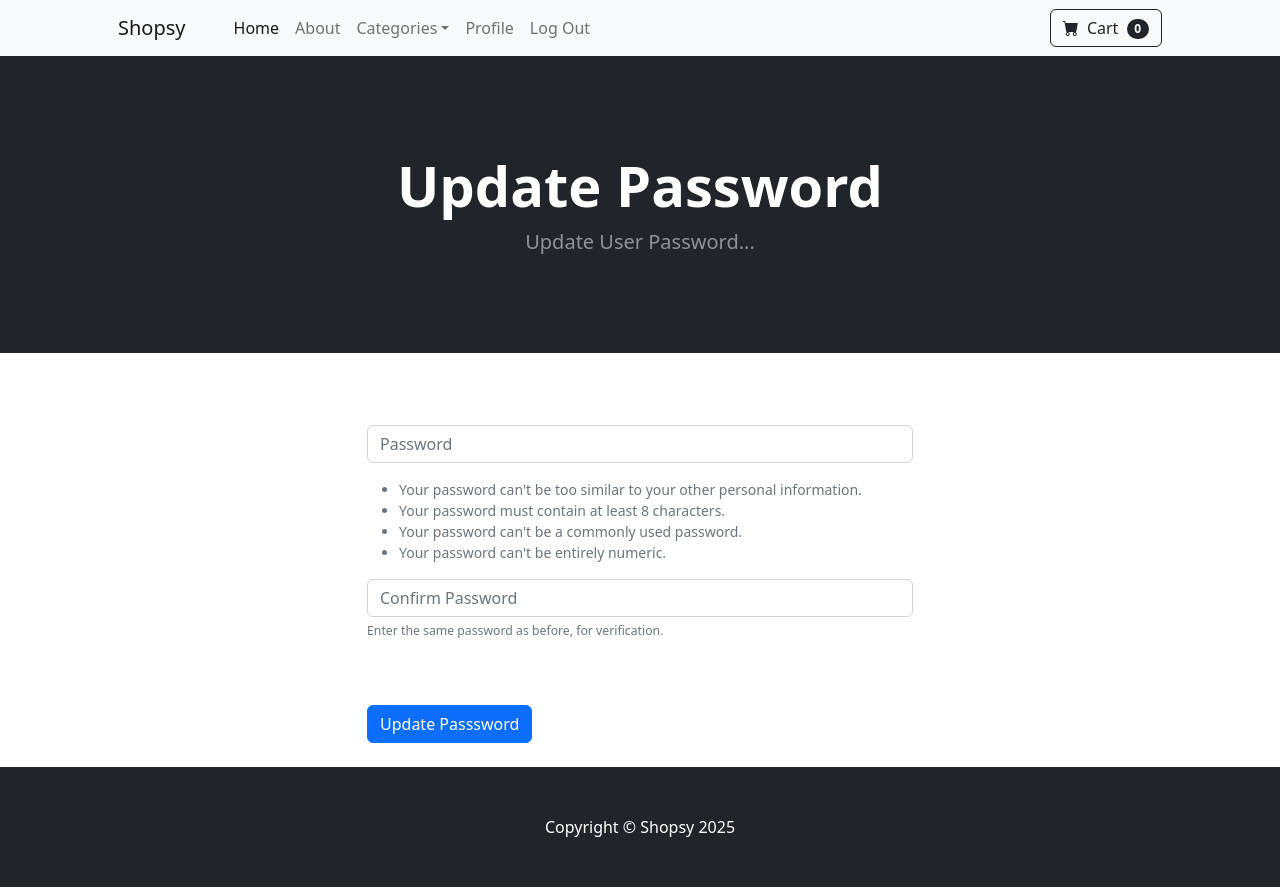
After one commit to BHARATH-16-04-2001/Ecommerce, a Django app: page /update_password/ in a window 1280 px wide. The commit adds this page. Run offline with Django 5.2, Linux system fonts and the light colour scheme; a user stored in the database is signed in; some libraries are stand-ins or nearby versions.

Commit message:
added update user profile and password  functionality

```diff
--- a/ecommerce/store/forms.py
+++ b/ecommerce/store/forms.py
@@ -1,6 +1,6 @@
 #for register page
 from django.contrib.auth.models import User
-from django.contrib.auth.forms import UserCreationForm
+from django.contrib.auth.forms import UserCreationForm, UserChangeForm, SetPasswordForm
 from django import forms
 
 class SignUpForm(UserCreationForm):
@@ -29,3 +29,44 @@ class SignUpForm(UserCreationForm):
 		self.fields['password2'].widget.attrs['placeholder'] = 'Confirm Password'
 		self.fields['password2'].label = ''
 		self.fields['password2'].help_text = '<span class="form-text text-muted"><small>Enter the same password as before, for verification.</small></span>'
+
+
+class UpdateProfileForm(UserChangeForm):
+		# to hide password stuff
+		password = None
+		email = forms.EmailField(label="", widget=forms.TextInput(attrs={'class':'form-control', 'placeholder':'Email Address'}))
+		first_name = forms.CharField(label="", max_length=100, widget=forms.TextInput(attrs={'class':'form-control', 'placeholder':'First Name'}))
+		last_name = forms.CharField(label="", max_length=100, widget=forms.TextInput(attrs={'class':'form-control', 'placeholder':'Last Name'}))
+
+		class Meta:
+			model = User
+			fields = ('username', 'first_name', 'last_name', 'email')
+
+		def __init__(self, *args, **kwargs):
+			super(UpdateProfileForm, self).__init__(*args, **kwargs)
+
+			self.fields['username'].widget.attrs['class'] = 'form-control'
+			self.fields['username'].widget.attrs['placeholder'] = 'User Name'
+			self.fields['username'].label = ''
+			self.fields['username'].help_text = '<span class="form-text text-muted"><small>Required. 150 characters or fewer. Letters, digits and @/./+/-/_ only.</small></span>'
+
+
+class ChangePasswordForm(SetPasswordForm):
+	class Meta:
+		model = User
+		fields = ['new_password1', 'new_password2']
+
+
+	def __init__(self, *args, **kwargs):
+		super(ChangePasswordForm, self).__init__(*args, **kwargs)
+
+
+		self.fields['new_password1'].widget.attrs['class'] = 'form-control'
+		self.fields['new_password1'].widget.attrs['placeholder'] = 'Password'
+		self.fields['new_password1'].label = ''
+		self.fields['new_password1'].help_text = '<ul class="form-text text-muted small"><li>Your password can\'t be too similar to your other personal information.</li><li>Your password must contain at least 8 characters.</li><li>Your password can\'t be a commonly used password.</li><li>Your password can\'t be entirely numeric.</li></ul>'
+
+		self.fields['new_password2'].widget.attrs['class'] = 'form-control'
+		self.fields['new_password2'].widget.attrs['placeholder'] = 'Confirm Password'
+		self.fields['new_password2'].label = ''
+		self.fields['new_password2'].help_text = '<span class="form-text text-muted"><small>Enter the same password as before, for verification.</small></span>'
--- a/ecommerce/store/templates/navbar.html
+++ b/ecommerce/store/templates/navbar.html
@@ -45,6 +45,10 @@
 
         {% if user.is_authenticated %}
         <li class="nav-item">
+          <a class="nav-link" href="{% url 'update_user' %}"> Profile</a>
+        </li>
+
+        <li class="nav-item">
           <a class="nav-link" href="{% url 'logout' %}">Log Out</a>
         </li>
         {% else %}
--- a/ecommerce/store/templates/product.html
+++ b/ecommerce/store/templates/product.html
@@ -87,6 +87,7 @@
         console.log(json);
         document.getElementById("cart_quantity").
           textContent = json.qty
+          location.reload()
         console.log(product_qty)
 
       },
--- /dev/null
+++ b/ecommerce/store/templates/update_password.html
@@ -0,0 +1,29 @@
+{% extends "base.html" %} {% block content %}
+
+<header class="bg-dark py-5">
+  <div class="container px-4 px-lg-5 my-5">
+    <div class="text-center text-white">
+      <h1 class="display-4 fw-bolder">Update Password</h1>
+      <p class="lead fw-normal text-white-50 mb-0">Update User Password...</p>
+    </div>
+  </div>
+</header>
+<br />
+
+<div class="container">
+  <div class="row">
+    <div class="col-md-6 offset-md-3">
+      <br />
+      <br />
+      <form method="POST" action="{% url 'update_password' %}">
+        {% csrf_token %} {{form.as_p}}
+        <br />
+        <br />
+        <button type="submit" class="btn btn-primary">Update Passsword</button>
+      </form>
+      <br />
+    </div>
+  </div>
+</div>
+
+{% endblock %}
--- a/ecommerce/store/urls.py
+++ b/ecommerce/store/urls.py
@@ -7,7 +7,9 @@ urlpatterns = [
     path('login/', views.login_user, name="login"),
     path('logout/', views.logout_user, name="logout"),
     path('register/', views.register_user, name="register"),
+    path('update_user/', views.update_user, name="update_user"),
+    path('update_password/', views.update_password, name="update_password"),
     path('product/<int:pk>', views.product, name="product"),
     path('category/<str:foo>', views.category, name="category"),
-     path('category_summary/', views.category_summary, name="category_summary"),
+    path('category_summary/', views.category_summary, name="category_summary"),
 ]
--- a/ecommerce/store/views.py
+++ b/ecommerce/store/views.py
@@ -82,3 +82,47 @@ def register_user(request):
       return redirect('register')
   else:
     return render(request, 'register.html', {'form':form})
+
+
+
+def update_user(request):
+  if request.user.is_authenticated:
+    current_users = User.objects.get(id=request.user.id)
+    user_form = UpdateProfileForm(request.POST or None, instance=current_users)
+
+    if user_form.is_valid():
+      user_form.save()
+
+      login(request, current_users)
+      messages.success(request, "User has been updated..!")
+      return redirect('home')
+    return render(request, 'update_user.html',{'user_form':user_form})
+  else:
+    messages.success(request,"You must be log in to access the page...")
+    return redirect('home')
+
+def update_password(request):
+  if request.user.is_authenticated:
+    current_user = request.user
+
+    # did they filled the form
+    if request.method == 'POST':
+      form = ChangePasswordForm(current_user, request.POST)
+
+      #Is the form is vaild
+      if form.is_valid():
+        form.save()
+        messages.success(request, "Your password is update please log in again...")
+        # login(request, current_user)
+        return redirect('login')
+      else:
+        for error in list(form.errors.values()):
+          messages.error(request, error)
+          return redirect('update_password')
+    else:
+      form  = ChangePasswordForm(current_user)
+      return render(request, 'update_password.html', {'form':form})
+
+  else:
+    messages.success(request, "You must logged in to view the page")
+    return redirect('home')
```
Also changed, not shown: ecommerce/cart/views.py (+4 -3 lines), ecommerce/store/templates/update_user.html (added, +35 -0 lines), ecommerce/db.sqlite3.
